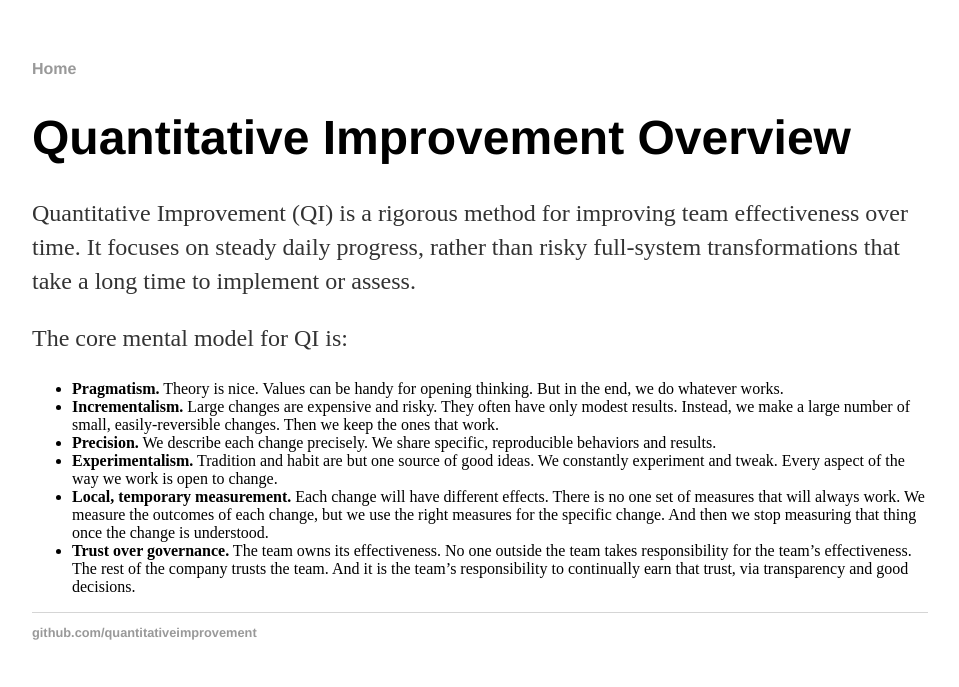
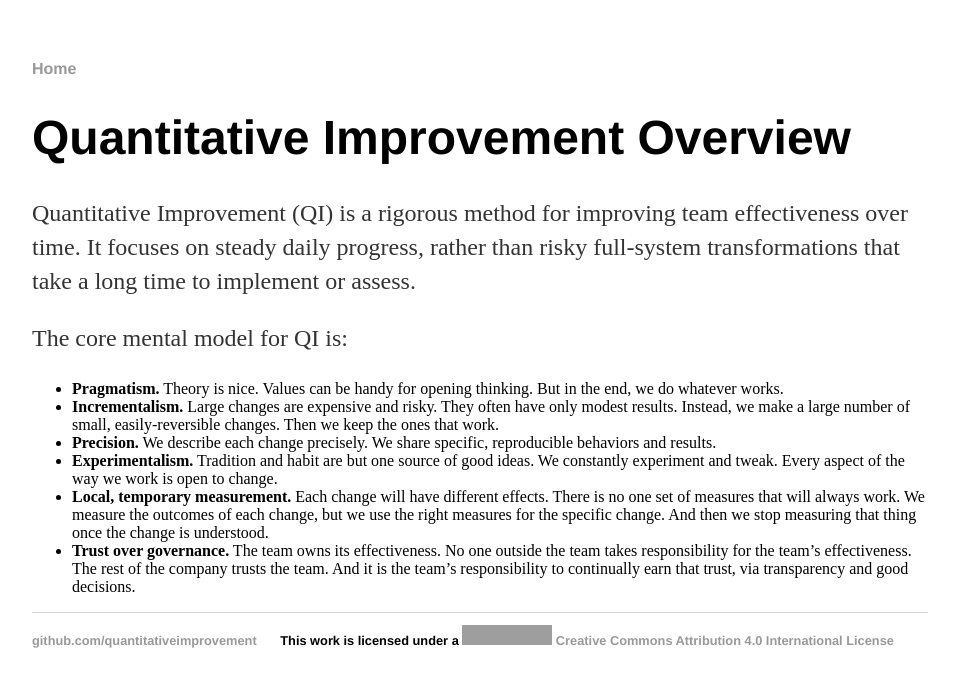
Before and after one commit to QuantitativeImprovement/QuantitativeImprovement.github.io, a Jekyll site: the page built from index.md, in a window 1280 px wide. Shown: the top 687 px of the page, without its empty margins (160-1119 px from the left). Built offline with Jekyll 4.4.1, drawn with Linux system fonts in a browser that asks for light colours; grey boxes are pictures that could not be loaded.

Commit message:
Add license to footer on all pages.

```diff
--- a/_layouts/default.html
+++ b/_layouts/default.html
@@ -19,6 +19,7 @@
 	<footer>
 		<ul>
 			<li><a href="https://github.com/quantitativeimprovement">github.com/quantitativeimprovement</a></li>
+			<li>This work is licensed under a <a href="http://creativecommons.org/licenses/by/4.0/"><img alt="CC-BY-4.0" src="https://i.creativecommons.org/l/by/4.0/80x15.png"/> Creative Commons Attribution 4.0 International License</a></li>
 		</ul>
 	</footer>
 </body>
```
